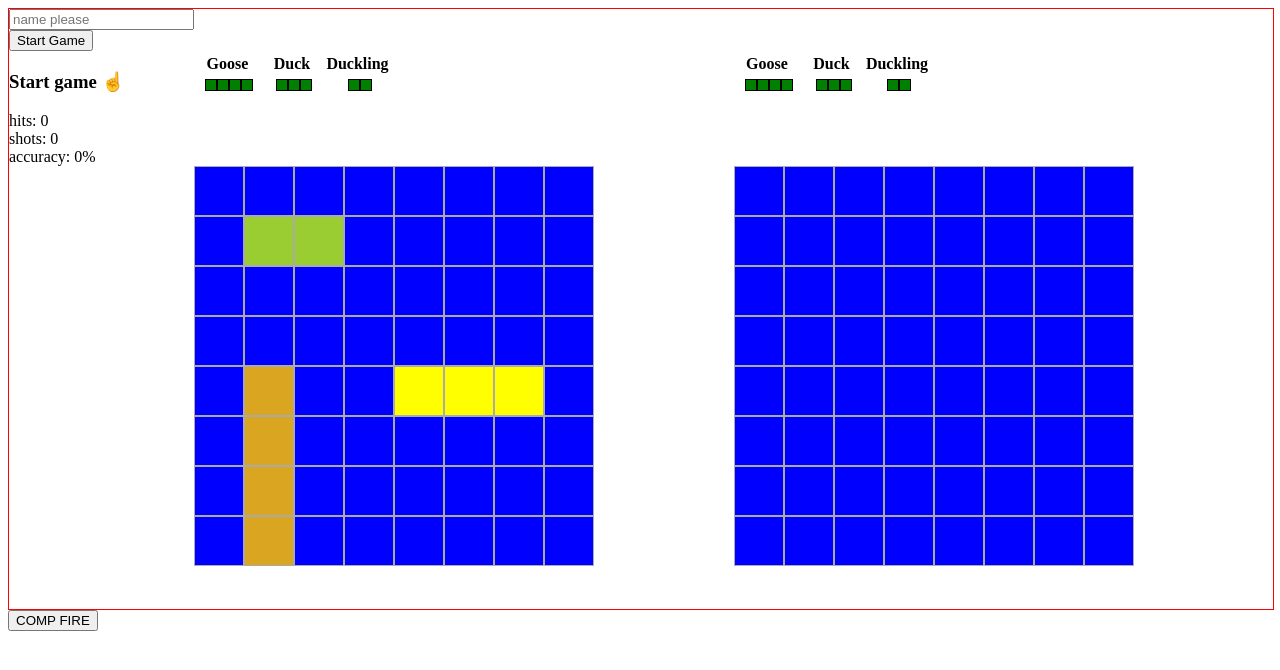
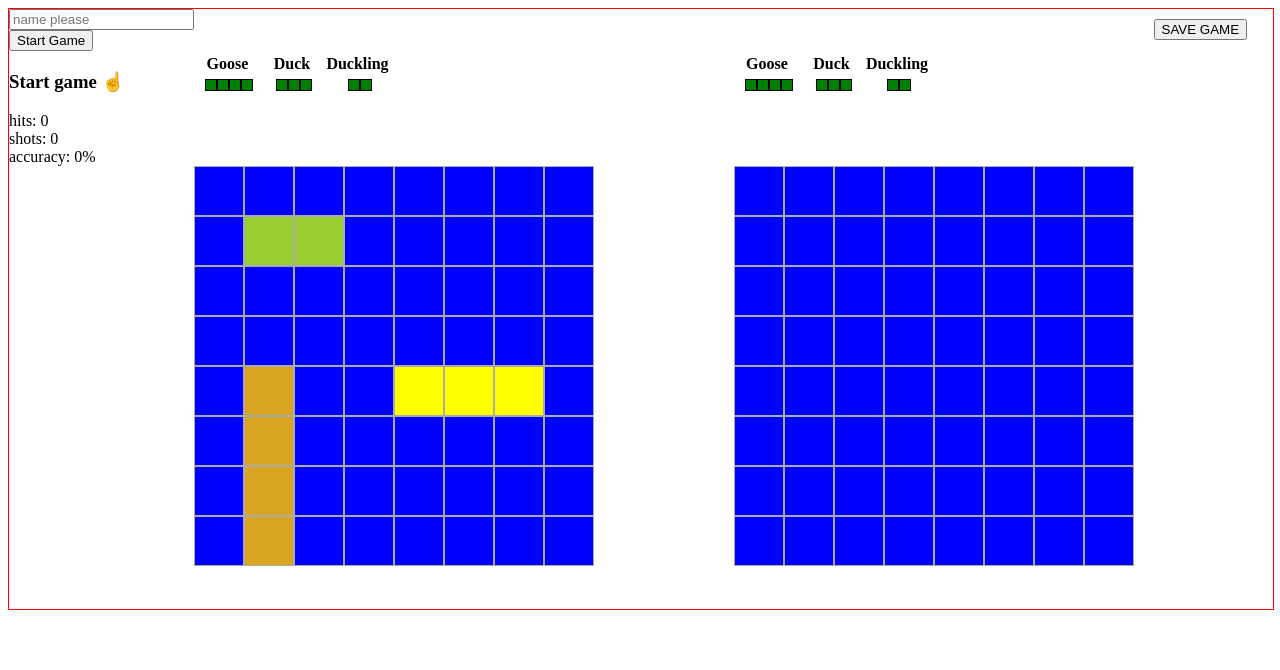
Before and after one commit to chmccc/battledux, a React app: page / in a window 1280 px wide. Shown: the top 670 px of the page. Built offline with nearby package versions, Linux system fonts and the light colour scheme.

Commit message:
beginnings of SAVE GAME

```diff
--- a/src/actions/actions.js
+++ b/src/actions/actions.js
@@ -13,6 +13,10 @@ export function compFire() {
     type: actionTypes.COMP_FIRE,
     payload: null,
   }
+}
+
+export function create(data) {
+  console.log("in?....");
 }
 
 export function login(data){
--- a/src/components/App.js
+++ b/src/components/App.js
@@ -16,9 +16,13 @@ class App extends Component {
   }
 
   handleLogin(e) {
-    console.log("hello");
-    console.log("hello ", document.getElementById('username').value);
+    // console.log("hello");
+    // console.log("hello ", document.getElementById('username').value);
     this.props.login(document.getElementById('username').value);
+  }
+
+  handleCreate(e) {
+    this.props.create();
   }
 
 
@@ -51,8 +55,10 @@ class App extends Component {
             <div id="user-info"><UserInfo shots={this.props.playerStats.shots} hits={this.props.playerStats.hits}/></div>
             <div id="player-grid"><Grid shipsArr={this.props.playerBoard.ducksBoard} hitMissArr={this.props.playerBoard.hitsAndMissesBoard} cpu={false} /></div>
             <div id="cpu-grid"><Grid handleCellClick={this.handleCellClick} shipsArr={this.props.compBoard.ducksBoard} hitMissArr={this.props.compBoard.hitsAndMissesBoard} cpu={true} /></div>
+            <div id="save-btn">
+              <button onClick={this.handleCreate}>SAVE GAME</button>
+            </div>
           </div>
-          <button onClick={this.props.compFire}>COMP FIRE</button>
         </div>
         <MessageBox userDuckHealth={this.props.userDuckHealth} compDuckHealth={this.props.compDuckHealth} userName={this.props.userName}/>
       </div>
@@ -65,6 +71,7 @@ function mapDispatchToProps(dispatch) {
     playerFire: bindActionCreators(actionCreators.playerFire, dispatch),
     compFire: bindActionCreators(actionCreators.compFire, dispatch),
     login: bindActionCreators(actionCreators.login, dispatch),
+    create: bindActionCreators(actionCreators.create, dispatch),
   };
 }
 
--- a/src/styles.css
+++ b/src/styles.css
@@ -46,6 +46,15 @@
 #login-area{
   grid-column:1;
   grid-row:1;
+}
+
+#save-btn {
+  grid-column: 5;
+  grid-row: 1;
+  /* justify-content: center;
+  align-content: center; */
+  margin-top: 10px;
+  margin-left: 20px;
 }
 
 #player-duck-counter{
```
